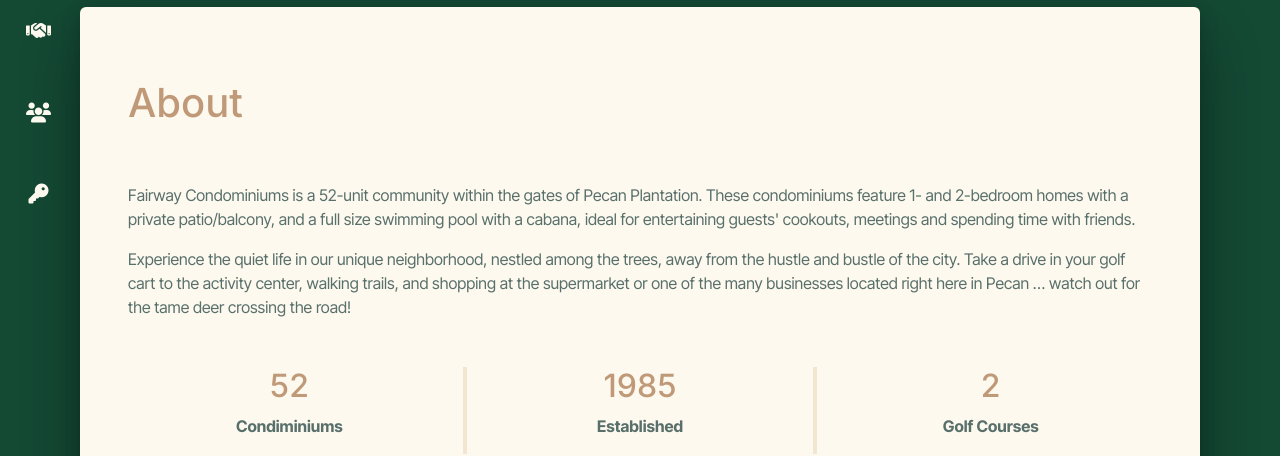
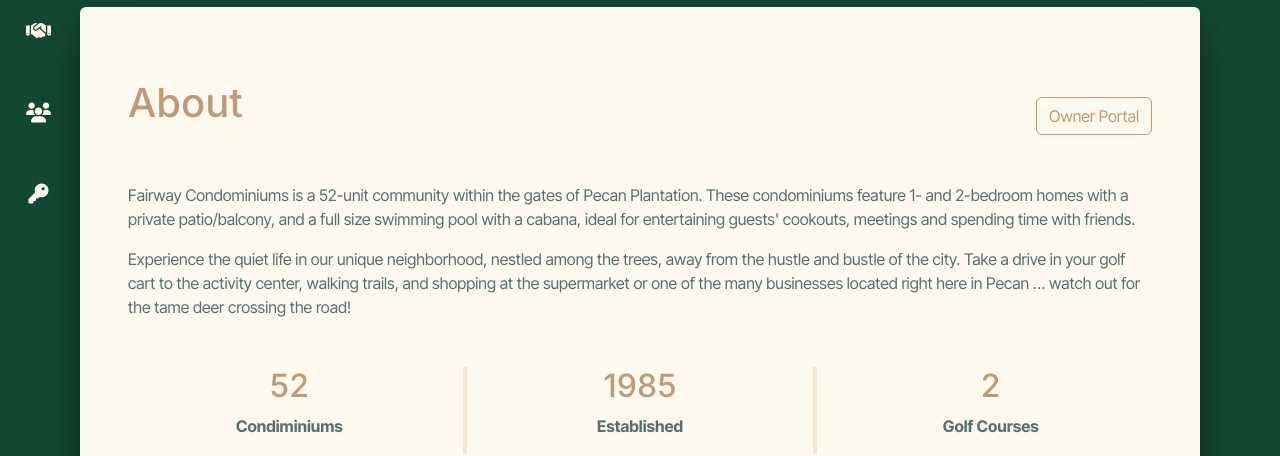
Before and after one commit to BRUWebDev/FCOAPecan, a website with bundled scripts: page index.html in a window 1280 px wide. Shown: the part 350-806 px from the top of the page. Built offline with nearby package versions, Linux system fonts and the light colour scheme; no server answers.

Commit message:
#30: added owner portal button

```diff
--- a/assets/styles/main.css
+++ b/assets/styles/main.css
@@ -61,8 +61,20 @@
 }
 
 .btn.btn-event:hover {
+  background-color: var(--background-tertiary-color);
+  color: var(--primary-color);
+  border-color: var(--primary-color);
+}
+
+.btn.btn-owner-portal {
   background-color: var(--background-secondary-color);
-  color: var(--primary-color);
+  color: var(--heading-text-color);
+  border-color: var(--heading-text-color);
+}
+
+.btn.btn-owner-portal:hover {
+  background-color: var(--heading-text-color);
+  color: var(--background-secondary-color);
 }
 
 .btn.btn-community {
--- a/index.html
+++ b/index.html
@@ -81,7 +81,19 @@
       <section id="about" class="pt-4">
         <div id="alert-container"></div>
         <div class="container-about px-5 pb-4">
-          <h1 class="text-heading py-5">About</h1>
+          <div class="row">
+            <div class="col py-5">
+              <h1 class="text-heading">About</h1>
+            </div>
+            <div class="col d-flex py-5 justify-content-end align-items-end">
+              <a
+                class="btn btn-owner-portal"
+                href="https://account.appfolio.com/realms/foliospace/protocol/openid-connect/auth?activation_state&client_id=client-79a9ef9a4685ad3233dcd4c51e6c4048def43614&portfolio_uuid&redirect_uri=https%3A%2F%2Ftheagencyrealestategrp.appfolio.com%2Fconnect%2Fusers%2Foauth%2Fcallback&response_type=code&scope=openid+offline_access&session_timed_out=false&state"
+                target="_blank"
+                >Owner Portal</a
+              >
+            </div>
+          </div>
           <p>
             Fairway Condominiums is a 52-unit community within the gates of
             Pecan Plantation. These condominiums feature 1- and 2-bedroom homes
```
